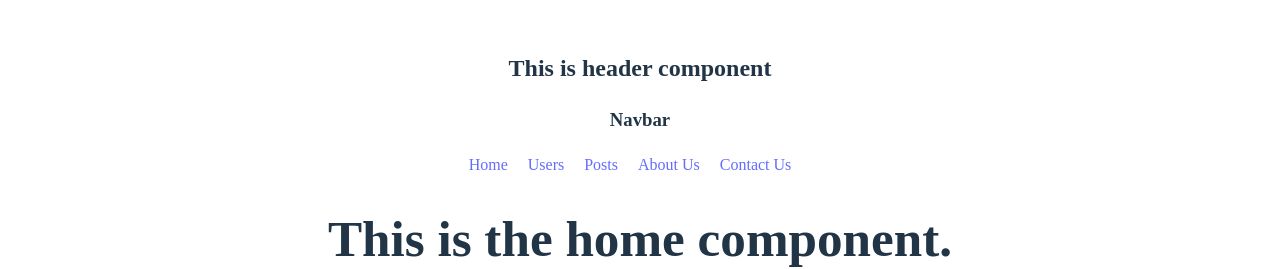
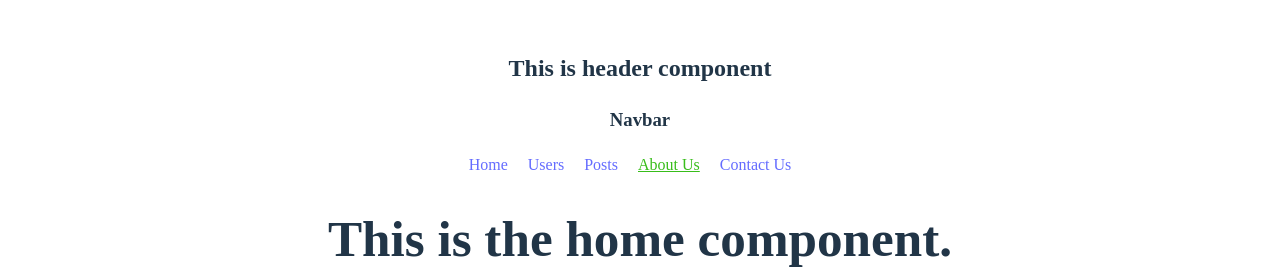
Before and after one commit to shahinexy/PH-React-Router, a React (Vite) app: page /about in a window 1280 px wide. Shown: the part 104-373 px from the top of the page. Built offline with nearby package versions, Linux system fonts and the light colour scheme.

Commit message:
nav active link added

```diff
--- a/src/component/Header/Header.css
+++ b/src/component/Header/Header.css
@@ -1,3 +1,8 @@
 nav a {
     margin-right: 20px;
 }
+
+nav a.active{
+    color: rgb(56, 189, 26);
+    text-decoration: underline;
+}
--- a/src/component/Header/Header.jsx
+++ b/src/component/Header/Header.jsx
@@ -1,4 +1,4 @@
-import { Link } from 'react-router-dom';
+import { Link, NavLink } from 'react-router-dom';
 import './Header.css'
 const Header = () => {
     return (
@@ -6,11 +6,11 @@ const Header = () => {
             <h2>This is header component</h2>
             <h3>Navbar</h3>
             <nav>
-                <Link to="/">Home</Link>
-                <Link to="/users">Users</Link>
-                <Link to="/posts">Posts</Link>
-                <Link to="/about">About Us</Link>
-                <Link to="/contact">Contact Us</Link>
+                <NavLink to="/">Home</NavLink>
+                <NavLink to="/users">Users</NavLink>
+                <NavLink to="/posts">Posts</NavLink>
+                <NavLink to="/about">About Us</NavLink>
+                <NavLink to="/contact">Contact Us</NavLink>
             </nav>
 
         </div>
```
